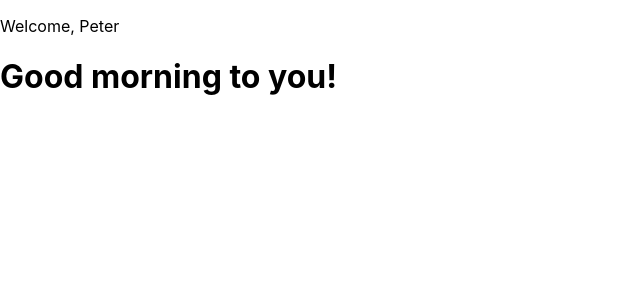
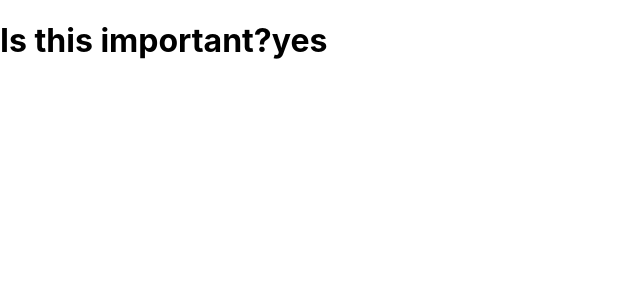
Before and after one commit to rwzhang1/LearnReact, a React (Create React App) app in the folder my-app/: page / in a window 1280 px wide. Shown: the top 300 px of the page, without its empty margins (0-640 px from the left). Built offline with nearby package versions, Linux system fonts and the light colour scheme.

Commit message:
states example

```diff
--- a/my-app/src/App.js
+++ b/my-app/src/App.js
@@ -1,5 +1,28 @@
 import React from "react"
 
+class App extends React.Component {
+  constructor() {
+    super()
+    this.state = {
+      answer: "yes"
+    }
+  }
+  render() {
+    return (
+      <div>
+        <h1>Is this important?{this.state.answer}</h1>
+      </div>
+    )
+  }
+}
+
+
+
+
+export default App
+
+
+/*
 class App extends React.Component {
   render() {
     return(
@@ -42,10 +65,9 @@
   }
 }
 
+*/
 
 
-
-export default App
 
 /*
 function App() {
```
Also changed, not shown: 1 other file (tests, documents, lock files or other folders).
